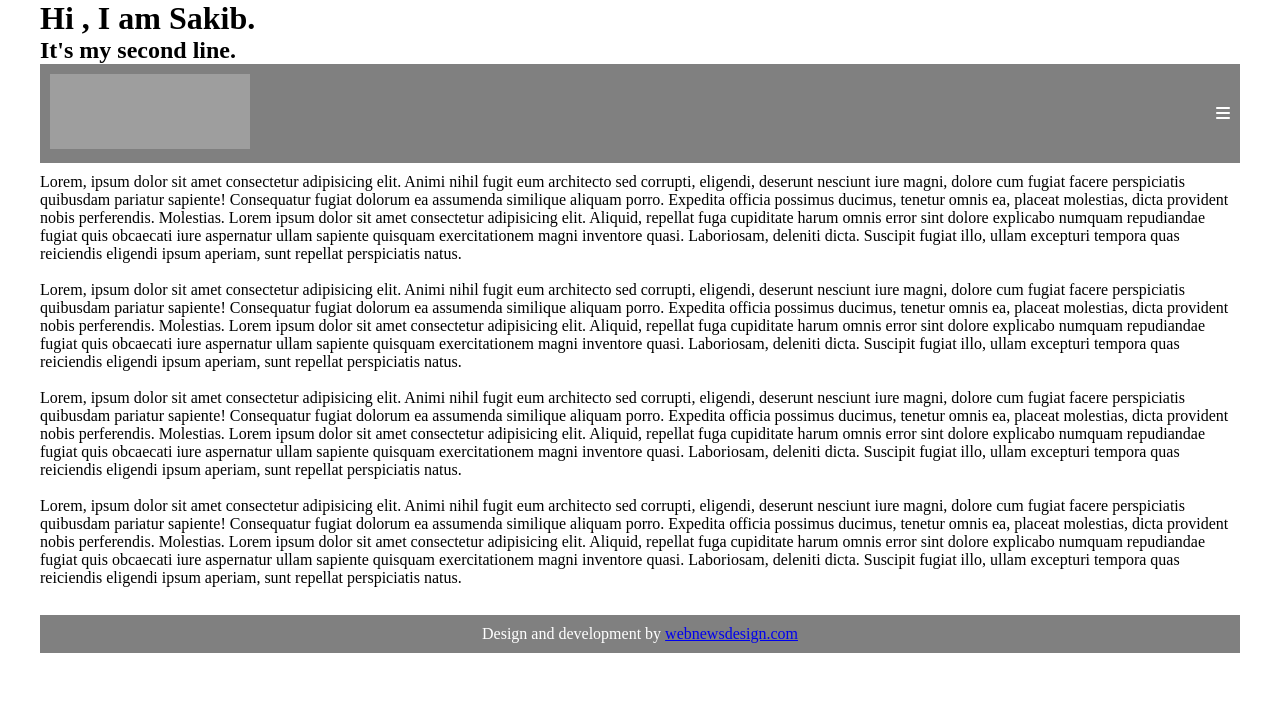
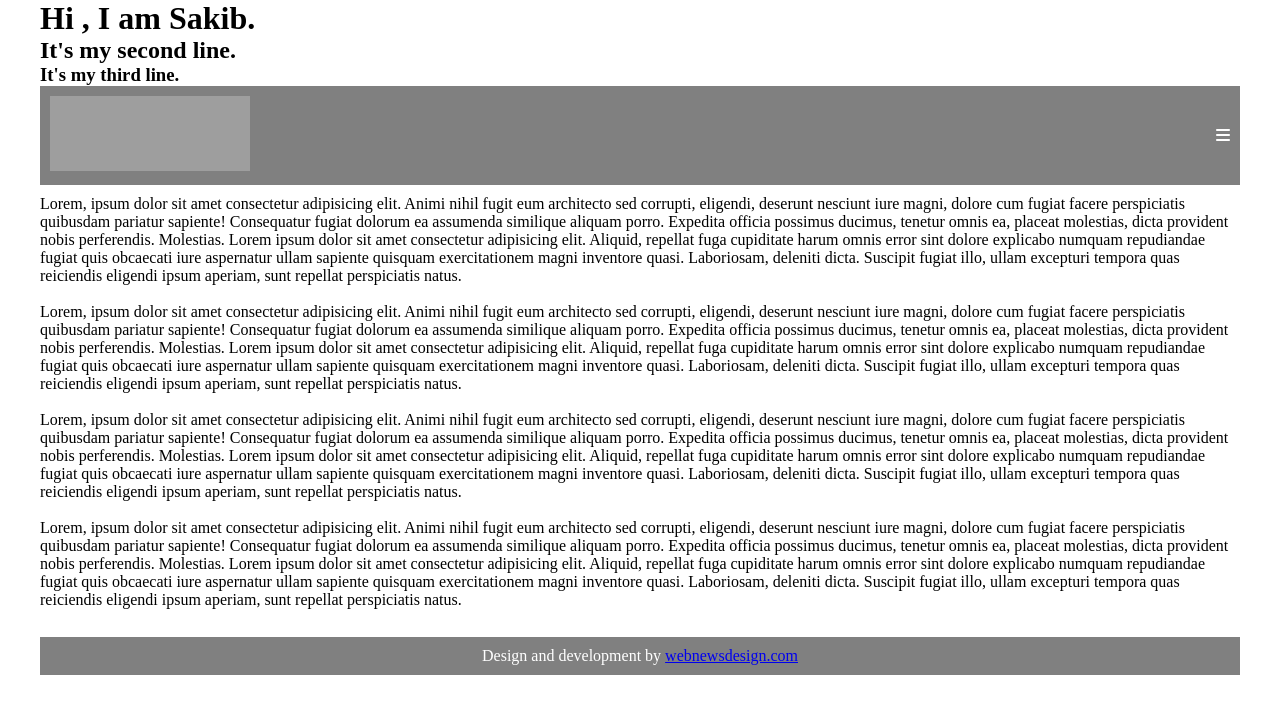
Before and after one commit to safaroque7/shareable-project, a plain HTML site: page index.html in a window 1280 px wide. Drawn offline with Linux system fonts and the light colour scheme; grey boxes are pictures that could not be loaded.

Commit message:
third commit

```diff
--- a/index.html
+++ b/index.html
@@ -18,6 +18,7 @@
             <div class="col-md-12">
                 <h1> Hi , I am Sakib. </h1>
                 <h2>It's my second line.</h2>
+                <h3>It's my third line.</h3>
             </div>
         </div>
     </div>
```
